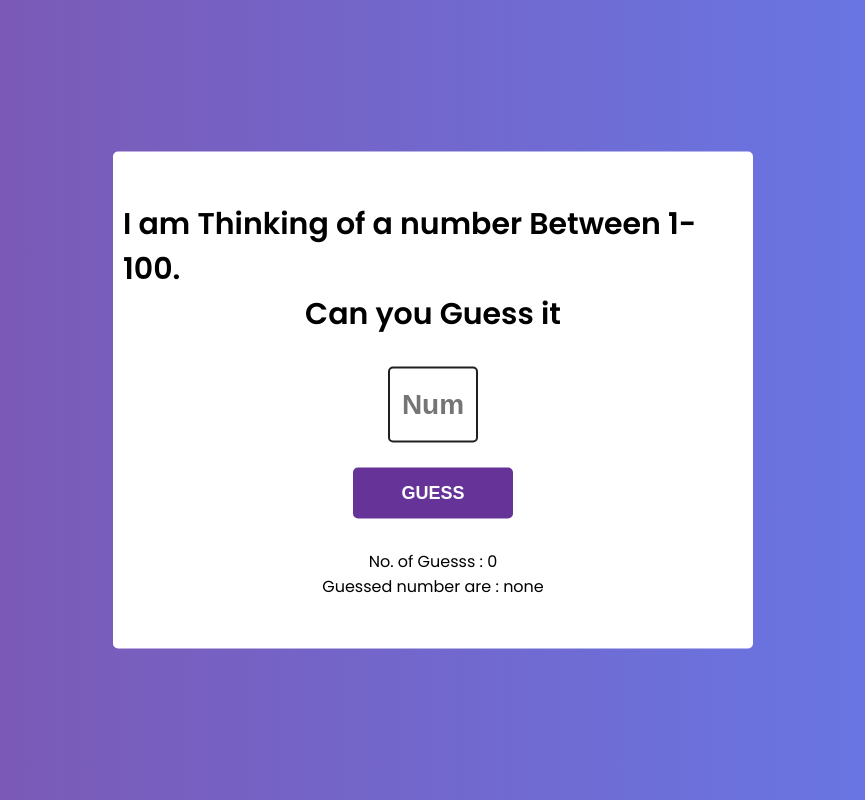
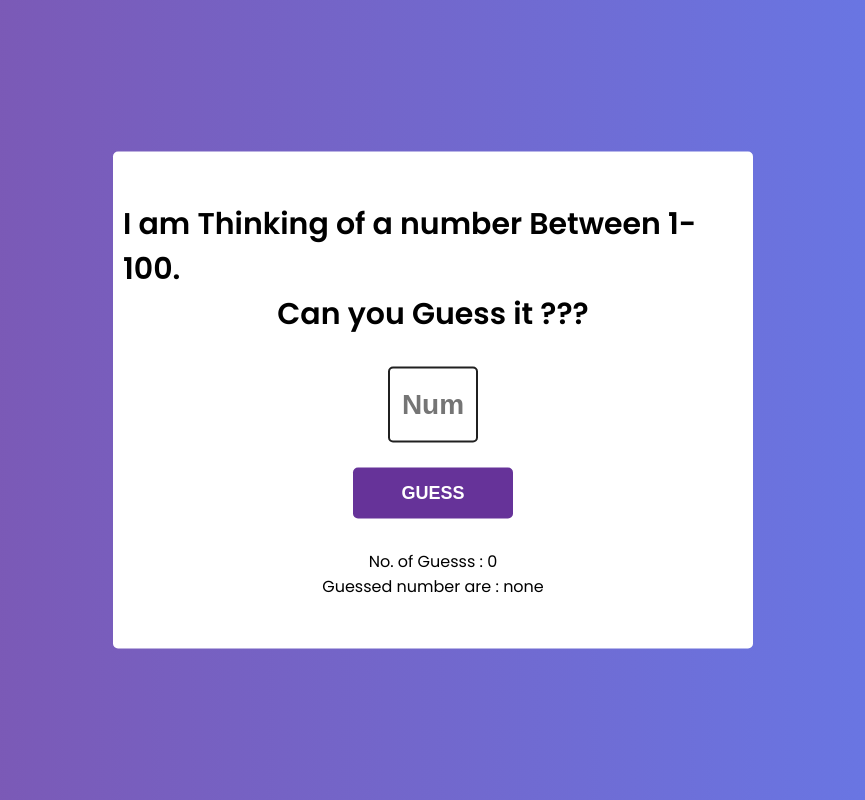
Before and after one commit to Gurufms/My-Portfolio, a plain HTML site: page Guess/index.html in a window 1280 px wide. Shown: the whole page, without its empty margins (207-1072 px from the left). Drawn offline with Linux system fonts and the light colour scheme.

Commit message:
Update index.html

```diff
--- a/Guess/index.html
+++ b/Guess/index.html
@@ -12,7 +12,7 @@
  <body>
    <div class="container">
      <h3>I am Thinking of a number Between 1-100.</h3>
-     <h3>Can you Guess it </h3>
+     <h3>Can you Guess it ??? </h3>
        <input type="text" placeholder="Num" id="guess"><br>
        <button onclick="play()" id="my_btn">GUESS</button>
        <p id="message1">No. of Guesss : 0</p>
```
